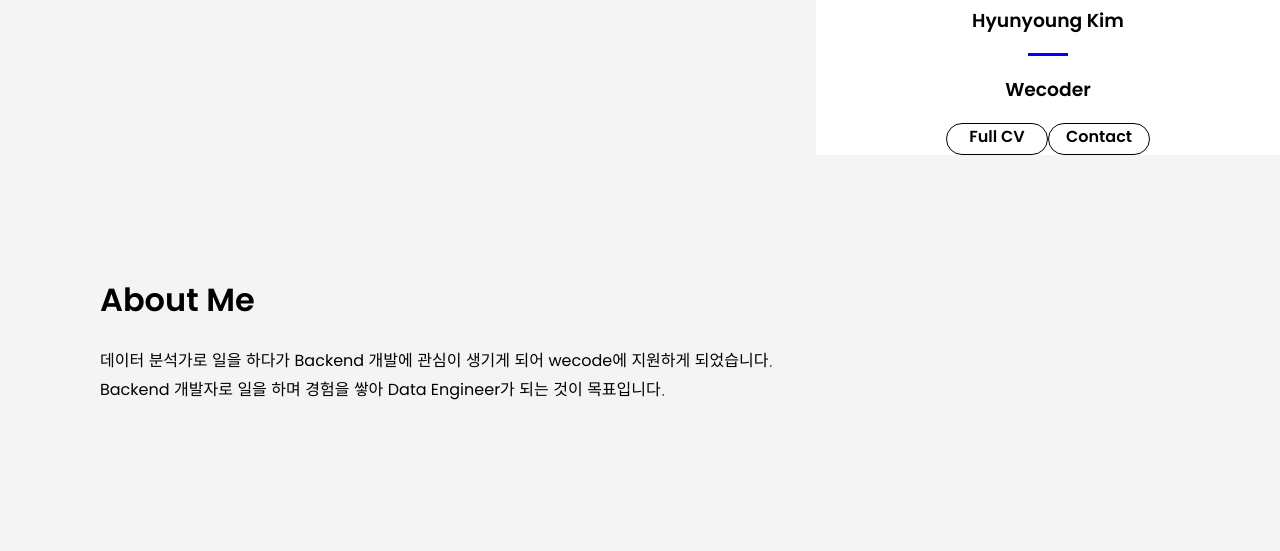
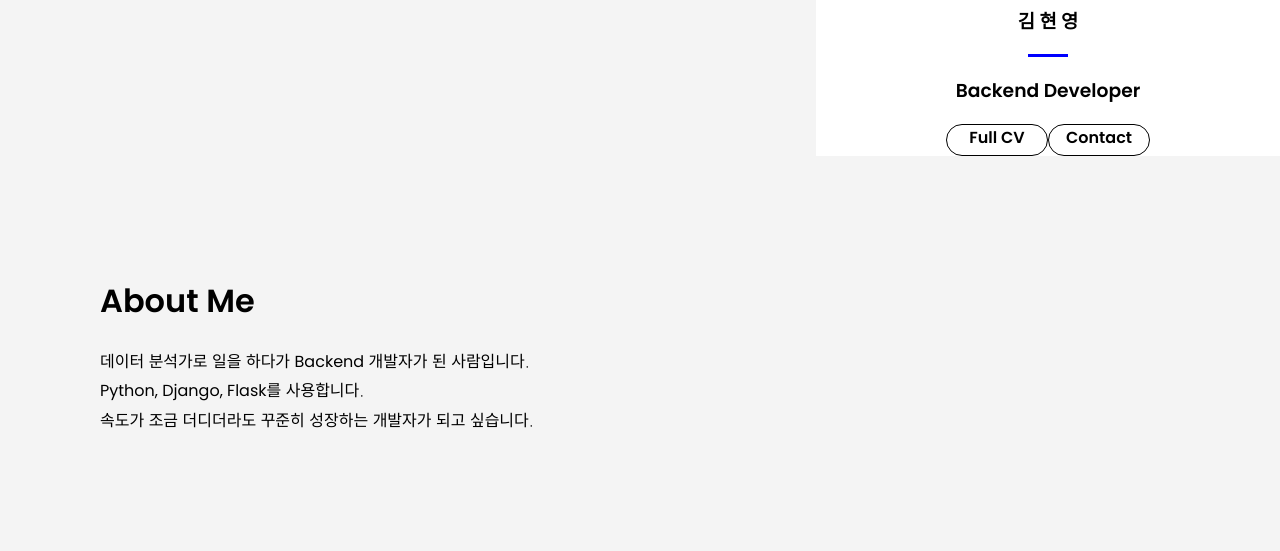
Before and after one commit to hyun0k/hyun0k.github.io, a plain HTML site: page index.html in a window 1280 px wide. Shown: the part 455-1006 px from the top of the page. Before the commit the page ends 976 px from the top, so only its background shows below. Drawn offline with Linux system fonts and the light colour scheme.

Commit message:
Refactor:index.html 소개글 수정

```diff
--- a/index.html
+++ b/index.html
@@ -29,9 +29,9 @@
         <span style="font-weight:600">make</span><span style="font-weight:300"> me </span><span class="back-color" style="font-weight:600">stronger.</span></span></span>
       </div>
       <div class="profile"><img src="img/profile.jpg" class="profile-image">
-      <span><h3>Hyunyoung Kim</h3></span>
+      <span><h3>김 현 영</h3></span>
       <div class="line"></div>
-      <span><h3>Wecoder</h3></span>
+      <span><h3>Backend Developer</h3></span>
       <div class="btn-wrapper">
         <div id="btn-01"><a class="btn" href="cv.html"><span><b>Full CV</b></span></a></div>
         <div id="btn-02"><a class="btn" href="contact.html"><span><b>Contact</b></span></a></div>
@@ -41,8 +41,9 @@
     <div class="contents_02">
       <div class="about">
         <h1>About Me</h1>
-        <p>데이터 분석가로 일을 하다가 <span>Backend</span> 개발에 관심이 생기게 되어 <span>wecode</span>에 지원하게 되었습니다.<br>
-        <span>Backend</span> 개발자로 일을 하며 경험을 쌓아 <span>Data Engineer</span>가 되는 것이 목표입니다. </p>
+        <p>데이터 분석가로 일을 하다가 <span>Backend</span> 개발자가 된 사람입니다.<br>
+          <span>Python, Django, Flask</span>를 사용합니다.<br>
+        속도가 조금 더디더라도 꾸준히 성장하는 개발자가 되고 싶습니다.</p>
       </div>
     </div>
   </body>
```
